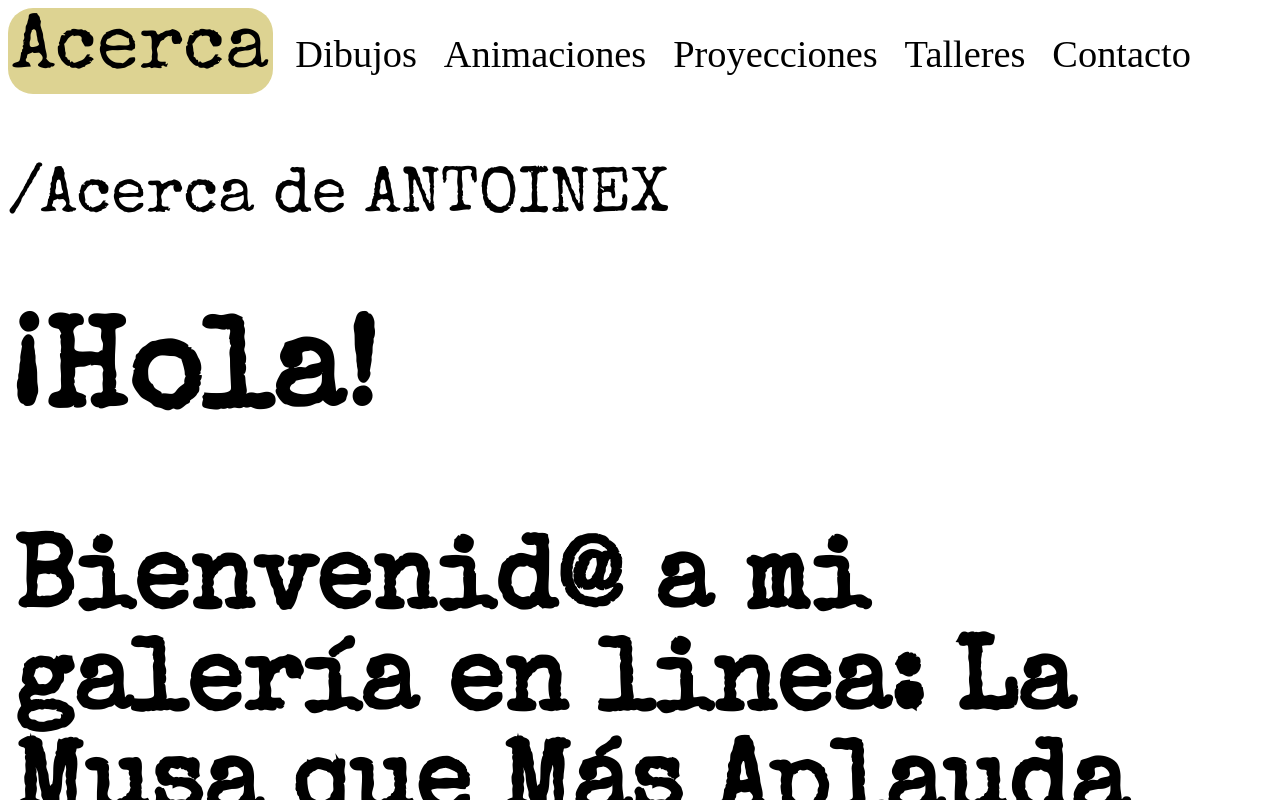
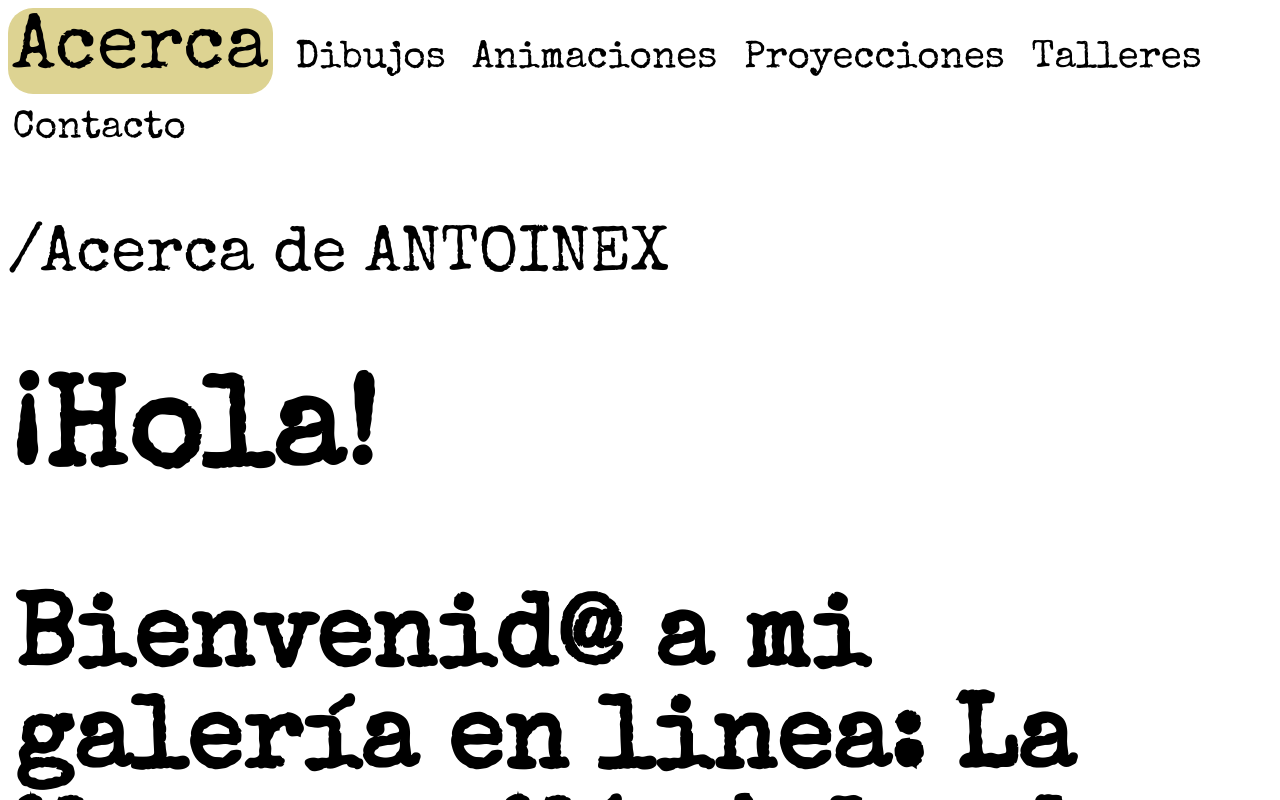
Before and after one commit to patraldo/02-com-patraldo-antoine, a SvelteKit app: page / in a window 1280 px wide. Shown: the top 800 px of the page. Built offline with nearby package versions, Linux system fonts and the light colour scheme; a web font is replaced by a local one.

Commit message:
playing with fonts

```diff
--- a/src/routes/+layout.svelte
+++ b/src/routes/+layout.svelte
@@ -49,8 +49,14 @@ Details: <https://web.dev/learn/css/box-model/> */
 
 nav a {
     color: #000;
+    font-family: 'Special Elite';
     text-decoration: none;
     border: transparent solid 3px;
+}
+
+nav a:visited {
+  color: grey;
+  font-family: 'Special Elite';
 }
 
 
```
Also changed, not shown: 1 other file (tests, documents, lock files or other folders).
